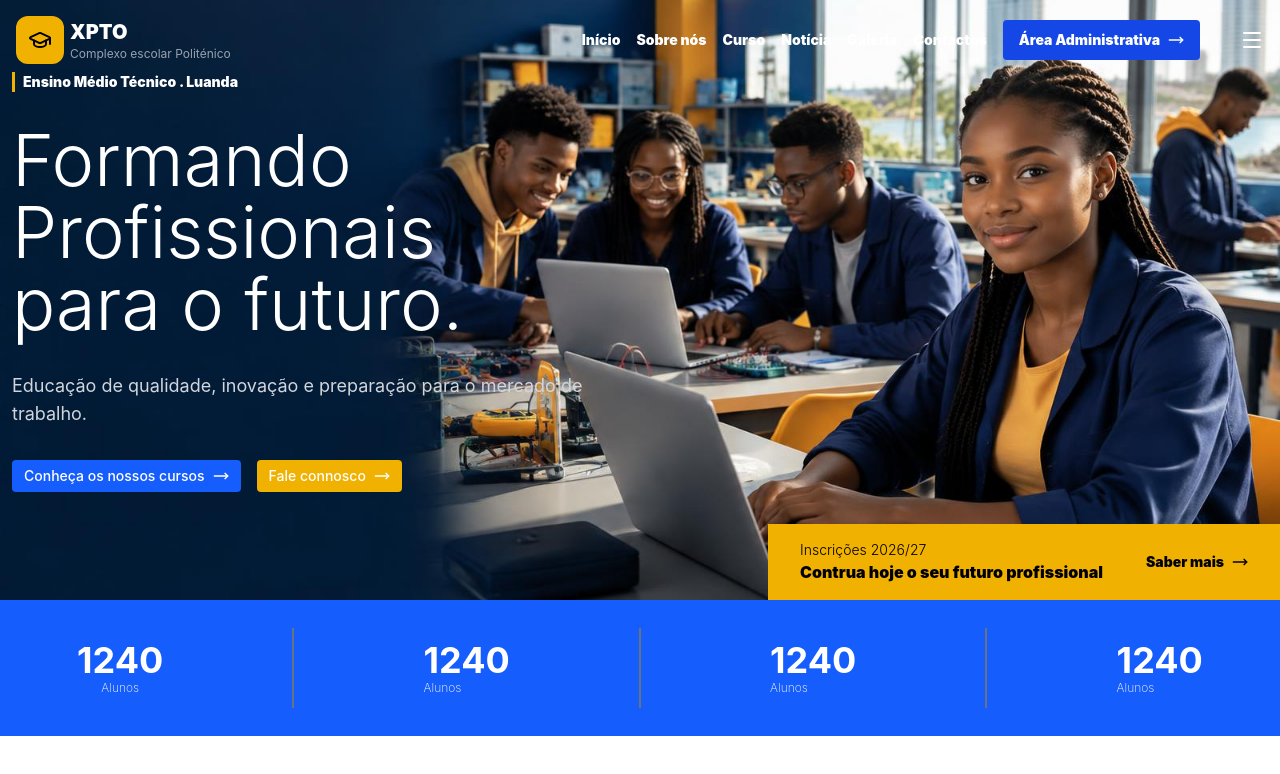
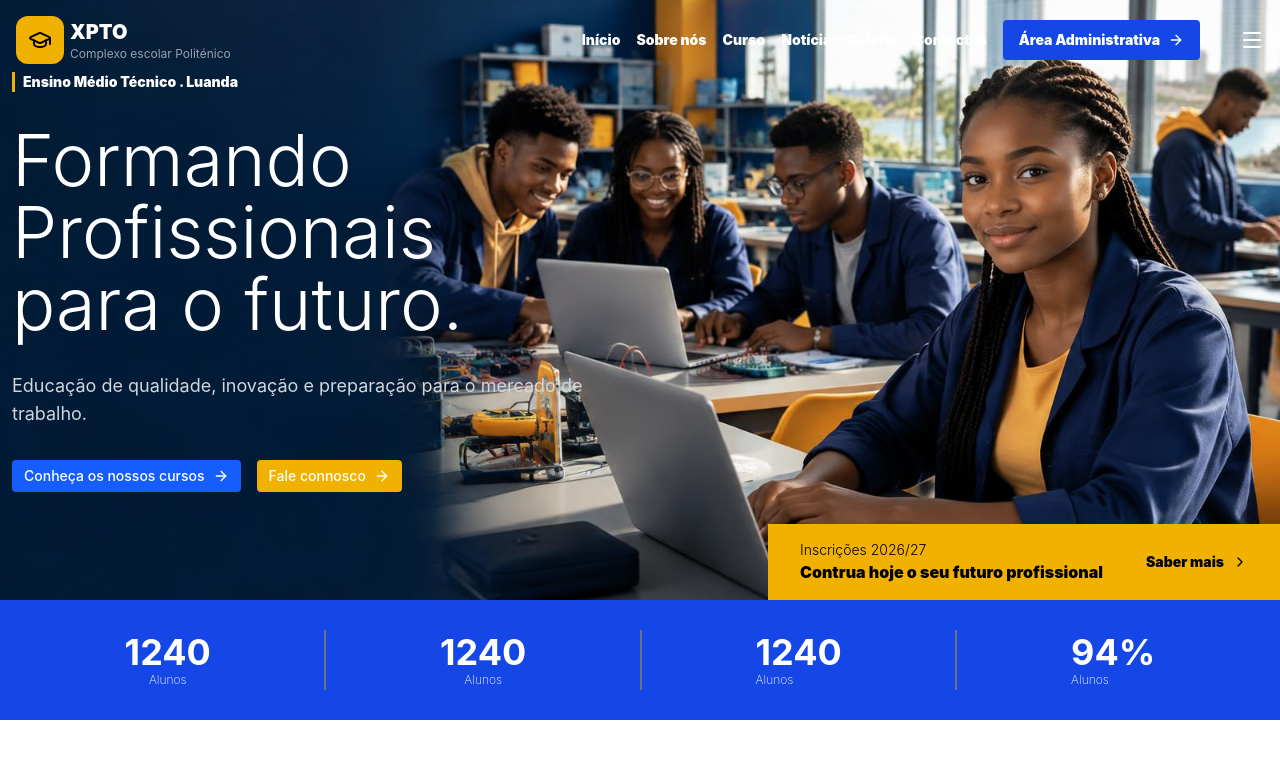
Before and after one commit to joaocalingo/xpto-school, a website: page index.html in a window 1280 px wide. Drawn offline with Linux system fonts and the light colour scheme.

Commit message:
alteração dos icons

```diff
--- a/index.html
+++ b/index.html
@@ -9,7 +9,7 @@
 </head>
 <body>
     <div class="bg-[url(../img/hero-campus.jpg)] bg-cover bg-center ">
-        <header class="flex justify-between items-center p-4 text-white">
+        <header class="flex justify-between items-center p-4 text-white static">
             <div class="flex items-center gap-1.5">
                 <div class="bg-yellow-500 px-3 py-3 rounded-xl">
                     <i data-lucide="graduation-cap" stroke-width="2" class="text-black"></i>
@@ -54,7 +54,7 @@
                     </a>
                 </nav>
                 <button class="flex gap-2 bg-blue-700 px-4 py-2 rounded items-center hover:opacity-60 transition-all" >Área Administrativa
-                    <i data-lucide="move-right" class="w-4"></i></button>
+                    <i data-lucide="arrow-right" class="w-4"></i></button>
                 <div class="ml-6">
                     <i data-lucide="menu" stroke-width="2"></i>
                 </div>
@@ -76,10 +76,10 @@
                 <div class="flex gap-4 font-medium text-sm ">
                     <button class="flex gap-2 bg-blue-600 px-3 py-1 rounded items-center hover:bg-blue-900 transition-all hover:cursor-pointer" >
                         Conheça os nossos cursos
-                    <i data-lucide="move-right" class="w-4"></i></button>
+                    <i data-lucide="arrow-right" class="w-4"></i></button>
                     <button class="flex gap-2 bg-yellow-500 px-3 py-1 rounded items-center hover:bg-yellow-600 transition-all hover:cursor-pointer" >
                         Fale connosco
-                    <i data-lucide="move-right" class="w-4"></i></button>
+                    <i data-lucide="arrow-right" class="w-4"></i></button>
                 </div>
                 <div class="bg-yellow-500 text-black w-lg grid place-self-end px-8 py-4">
                     <div class="flex justify-between items-center gap-2 ">
@@ -88,7 +88,10 @@
                             <h1 class="font-black">Contrua hoje o seu futuro profissional</h1>
                         </div>
                         <div>
-                            <span class="flex items-center gap-2 text-sm font-black">Saber mais <i data-lucide="move-right" class="w-4"></i></span>
+                            <span class="flex items-center gap-2 text-sm font-black">
+                                Saber mais
+                                <i data-lucide="chevron-right" class="w-4"></i>
+                            </span>
                         </div>
                     </div>
                 </div>
@@ -96,24 +99,24 @@
 
         </main>
     </div>
-    <section class="bg-blue-600 p-10 flex justify-around items-center gap-4 text-white text-4xl font-bold">
+    <section class="bg-blue-700 px-10 py-8 flex justify-evenly items-center text-white text-4xl font-bold">
         <div class="flex flex-col items-center">
             <h1>1240</h1>
             <h3 class="text-xs font-extralight ">Alunos</h3>
         </div>
-        <hr class="border border-gray-500 rotate-90 w-20">
-        <div>
+        <hr class="border border-gray-500 rotate-90 w-15">
+        <div class="flex flex-col items-center">
             <h1>1240</h1>
             <h3 class="text-xs font-extralight">Alunos</h3>
         </div>
-        <hr class="border border-gray-500 rotate-90 w-20">
+        <hr class="border border-gray-500 rotate-90 w-15">
         <div>
             <h1>1240</h1>
             <h3 class="text-xs font-extralight ">Alunos</h3>
         </div>
-        <hr class="border border-gray-500 rotate-90 w-20">
+        <hr class="border border-gray-500 rotate-90 w-15">
         <div>
-            <h1>1240</h1>
+            <h1>94%</h1>
             <h3 class="text-xs font-extralight ">Alunos</h3>
         </div>
     </section>
```
